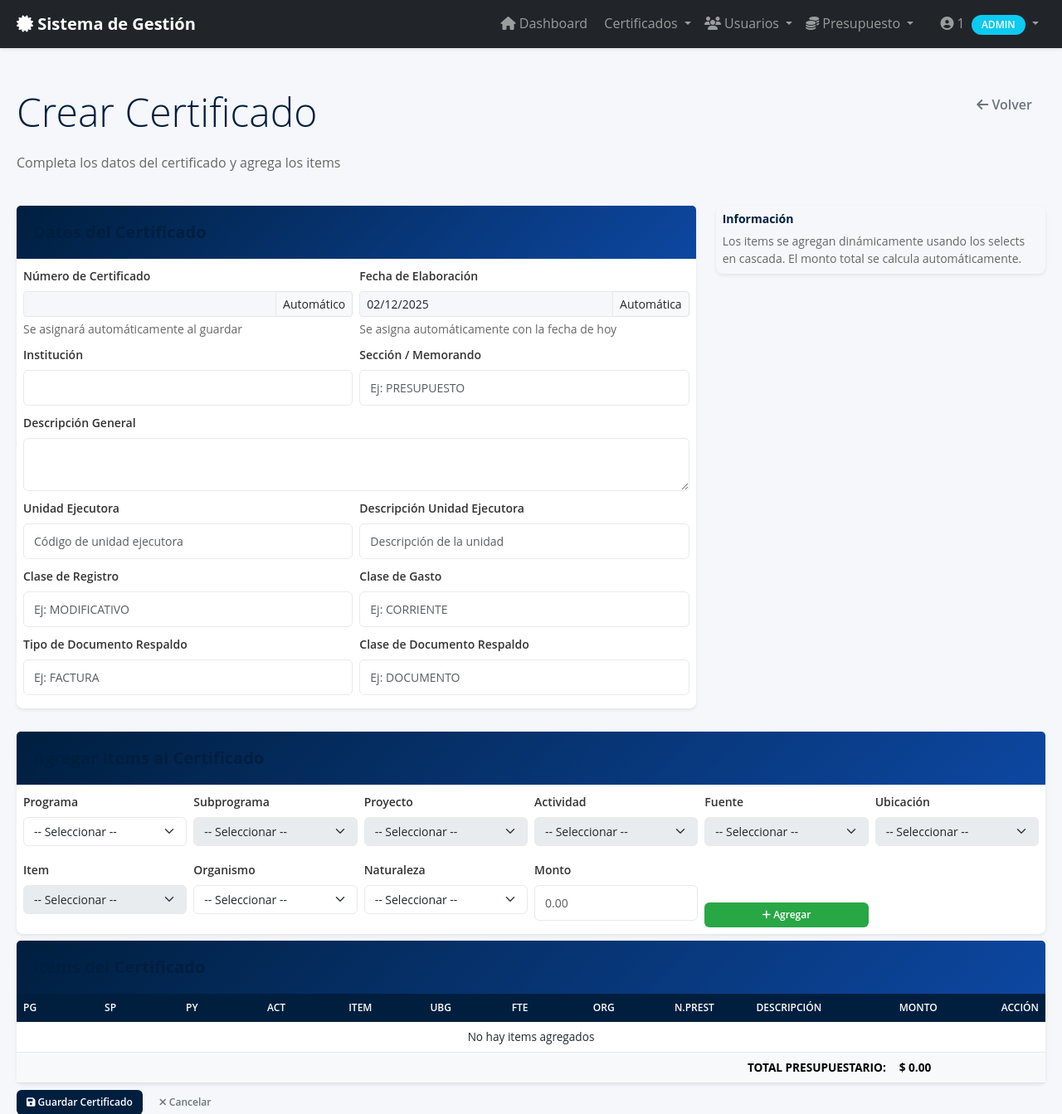
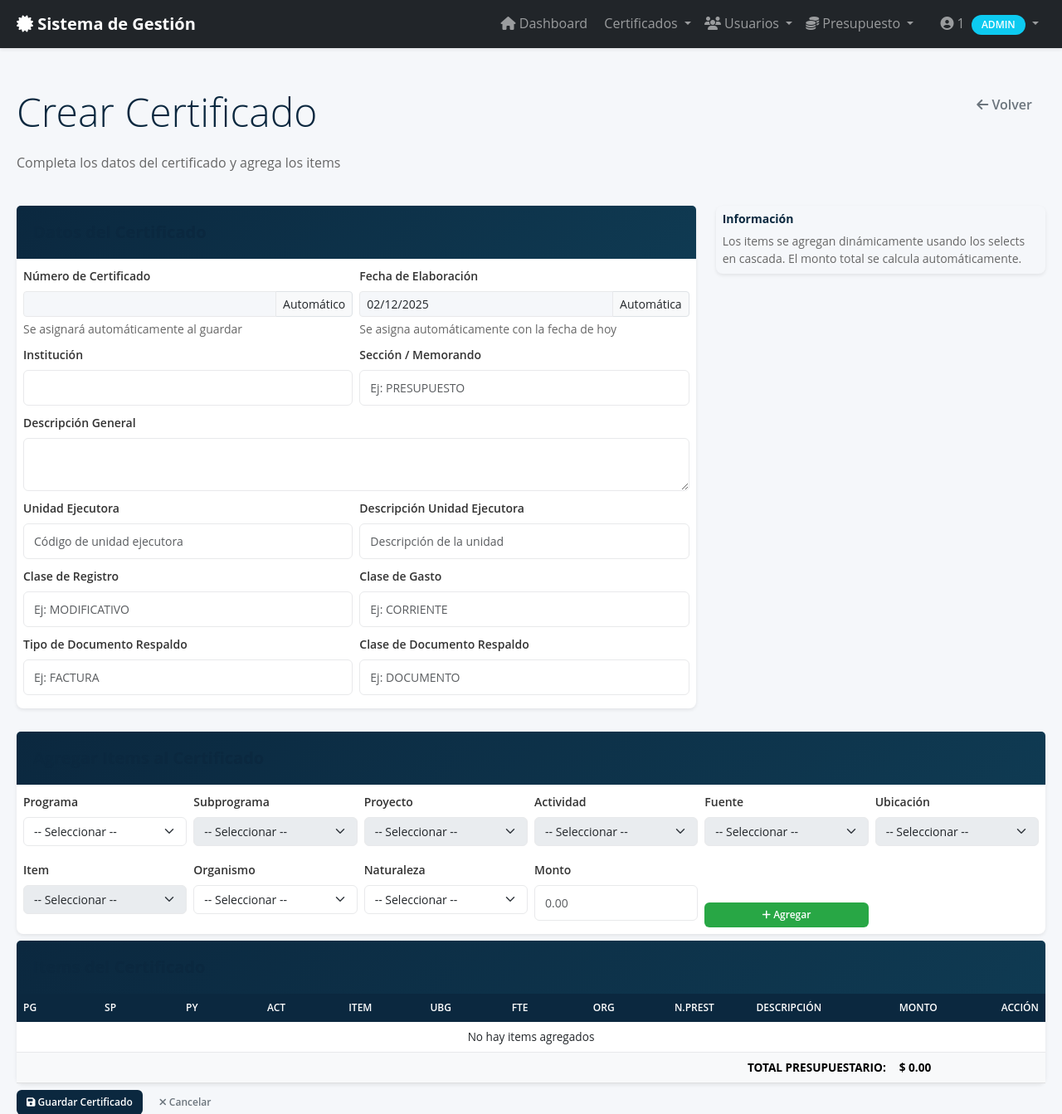
Before and after one commit to Jeffs4nchez/sistema-certificados-ueb, a PHP site: the page made by app/views/certificate/form.php in a window 1280 px wide. Shown: the top 1343 px of the page at 83% size. Run offline with PHP 8.4, Linux system fonts and the light colour scheme; the template is opened without the code that fills it, so the values that code supplies are empty; the visitor is signed in with stand-in values (Sample User, id 1).

Commit message:
Implementar color corporativo #0B283F en todo el proyecto

```diff
--- a/app/views/layout/sidebar.php
+++ b/app/views/layout/sidebar.php
@@ -32,9 +32,9 @@ if (!isset($_SESSION['usuario_id']) && isset($_GET['action']) && $_GET['action']
 
     <style>
         :root {
-            --azul-1: #001F3F;
-            --azul-2: #0D47A1;
-            --azul-3: #1565C0;
+            --azul-1: #0B283F;
+            --azul-2: #0F3A52;
+            --azul-3: #134E6D;
             --rojo-1: #C1272D;
             --rojo-2: #E63946;
             --gris-oscuro: #2E3C4F;
--- a/public/css/style.css
+++ b/public/css/style.css
@@ -1,13 +1,13 @@
 /* ============================================
    SISTEMA DE GESTIÓN - ESTILOS CORPORATIVOS
-   Colores: Azul (#001F3F) y Rojo (#C1272D)
+   Colores: Azul (#0B283F) y Rojo (#C1272D)
    Tipografía: Argentum Sans (Open Sans)
    ============================================ */
 
 :root {
-    --azul-1: #001F3F;
-    --azul-2: #0D47A1;
-    --azul-3: #1565C0;
+    --azul-1: #0B283F;
+    --azul-2: #0F3A52;
+    --azul-3: #134E6D;
     --rojo-1: #C1272D;
     --rojo-2: #E63946;
     --gris-oscuro: #2E3C4F;
@@ -46,7 +46,7 @@ html, body {
 
 .btn-primary:hover {
     background-color: var(--azul-2);
-    box-shadow: 0 4px 8px rgba(0, 31, 63, 0.2);
+    box-shadow: 0 4px 8px rgba(11, 40, 63, 0.2);
 }
 
 .btn-danger {
@@ -143,7 +143,7 @@ html, body {
 }
 
 .table tbody tr:hover {
-    background-color: rgba(0, 31, 63, 0.05);
+    background-color: rgba(11, 40, 63, 0.05);
 }
 
 .table tbody td {
@@ -164,7 +164,7 @@ html, body {
 .form-control:focus,
 .form-select:focus {
     border-color: var(--azul-1);
-    box-shadow: 0 0 0 0.2rem rgba(0, 31, 63, 0.15);
+    box-shadow: 0 0 0 0.2rem rgba(11, 40, 63, 0.15);
 }
 
 .form-label {
@@ -369,7 +369,7 @@ h4 {
 }
 
 .dropdown-item:hover {
-    background-color: rgba(0, 31, 63, 0.05);
+    background-color: rgba(11, 40, 63, 0.05);
     color: var(--azul-1);
 }
 
```
